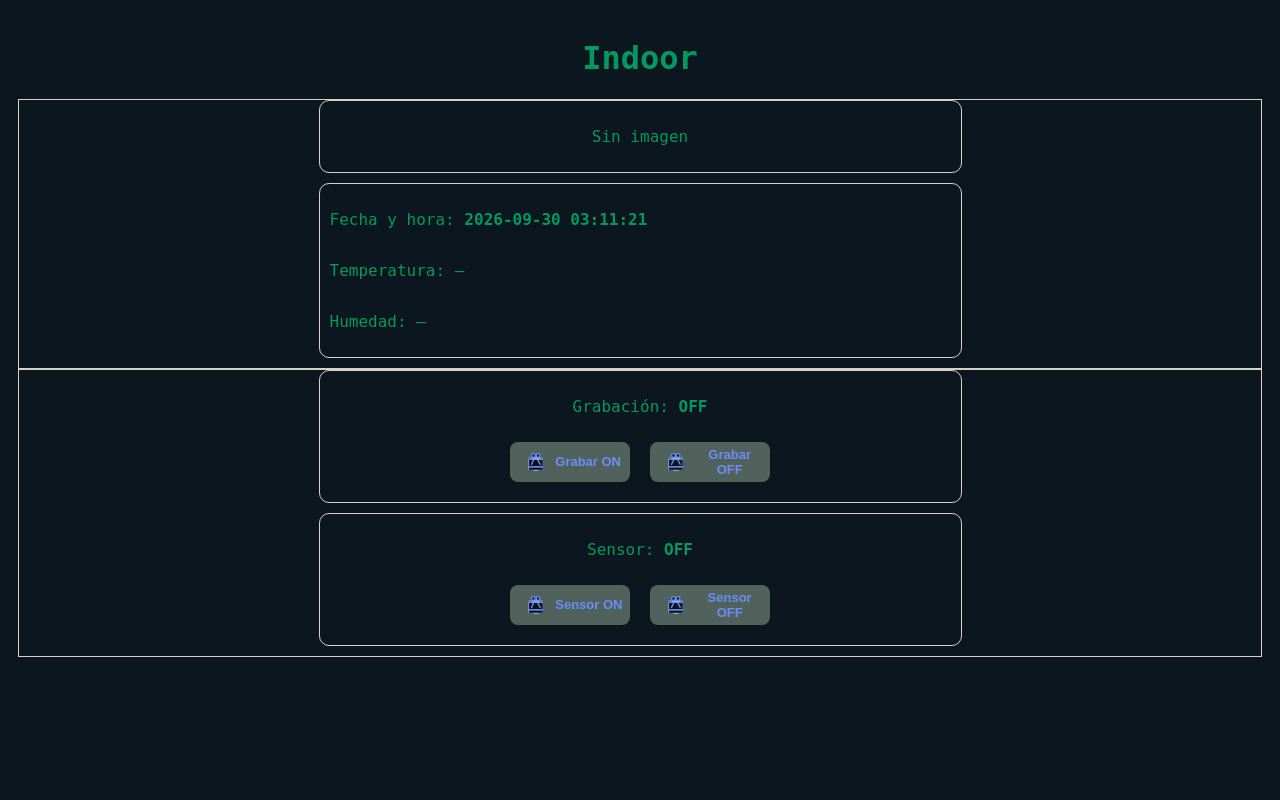
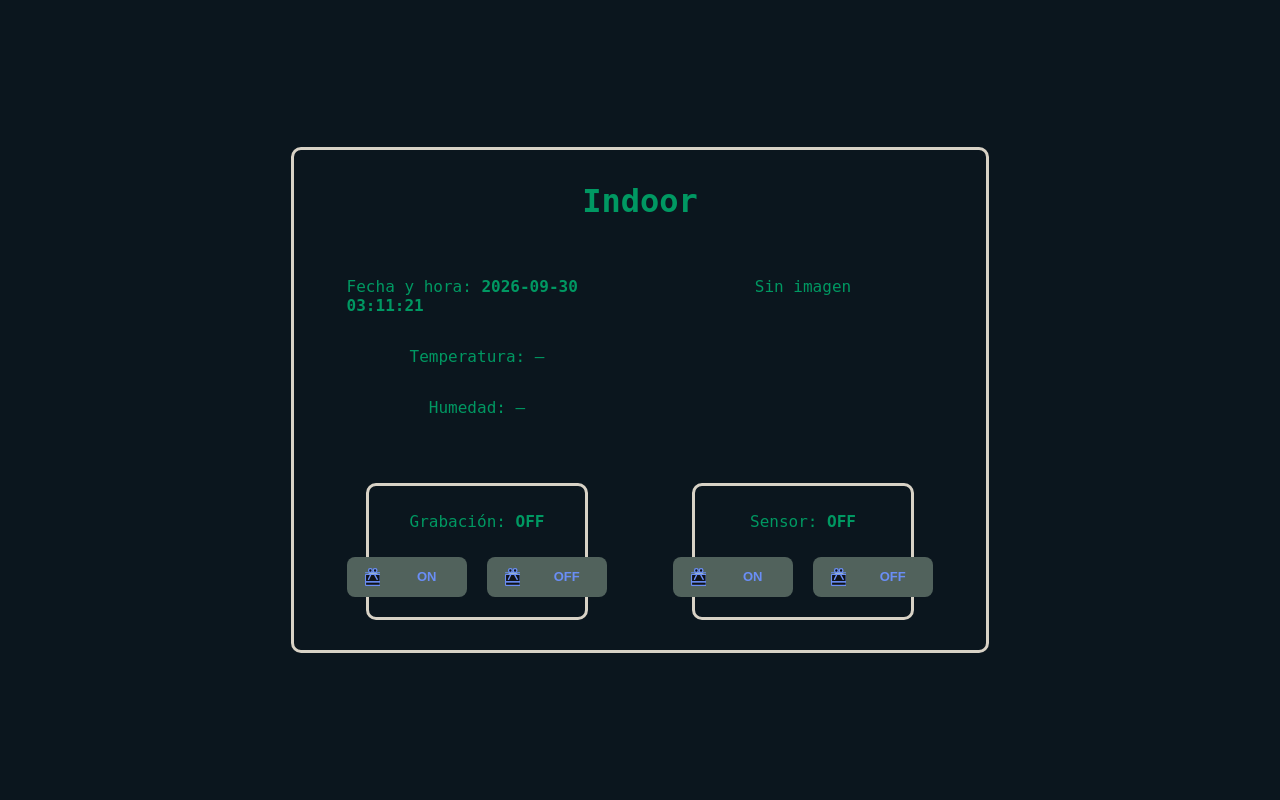
Before and after one commit to joelcastagnani/indoor, a Flask app: page / in a window 1280 px wide. Run offline with Flask 3, Linux system fonts and the light colour scheme.

Commit message:
correcciones en estilos. Arreglo botones. le doy permisos de sistema a los servicios apra que boteen junto con la pc

```diff
--- a/static/style.css
+++ b/static/style.css
@@ -2,6 +2,8 @@
   --fondo: #0B161E;
   --titulos: #009862;
 }
+
+html{display: flex;flex-direction: column;align-items: center;justify-content: center;height: 100%;}
 
 body {
   font-family: jetbrains-mono, monospace;
@@ -9,13 +11,14 @@ body {
   padding: 10px;
   display: flex;
   flex-direction: column;
+  border: 3px solid #D8D2C6;
+  border-radius: 10px;
 }
+
 section {
-  border: 1px solid #D8D2C6;
   border-radius: 10px;
   padding: 10px;
-  margin: 10px;
-  width: 50%;
+  width: 40%;
   margin: 0 auto;
   margin-bottom: 10px;
   color: var(--titulos);
@@ -24,19 +27,22 @@ section {
   flex-direction: column;
   align-items: center;
 }
+
 button {
   border: 1px solid black;
 }
+
 img {
-  max-width: 50%;
+  max-width: 80%;
 }
 
-.info{
+.info {
   width: 100%;
   display: flex;
   flex-direction: column;
-  align-items: left;
+  align-items: center;
 }
+
 .tit {
   width: 50%;
   text-align: center;
@@ -44,21 +50,32 @@ img {
   margin-left: auto;
   margin-right: auto;
 }
-.switches{
+
+.switches {
   margin: auto;
   width: 100%;
   display: flex;
   flex-direction: row;
   justify-content: center;
 }
-.onoff{
+
+.onoff {
   margin: 10px;
+  border: 3px solid #D8D2C6;
+  width: 30%;
 }
-.half1{
-  border: 1px solid #D8D2C6;
+
+.half1 {
+  display: flex;
+  flex-direction: row;
+  padding: 10px;
 }
-.half2{
-  border: 1px solid #D8D2C6;
+
+.half2 {
+  display: flex;
+  flex-direction: row;
+  padding: 10px;
+  justify-content: space-around;
 }
 
 /* From Uiverse.io by vinodjangid07 */
@@ -75,6 +92,7 @@ img {
   transition: all 0.3s;
   margin: 10px;
 }
+
 .IconContainer {
   width: 40px;
   height: 40px;
@@ -84,13 +102,16 @@ img {
   justify-content: center;
   position: relative;
 }
+
 .IconContainer svg {
   width: 40%;
   z-index: 3;
 }
+
 .box-top {
   transition: all 0.3s;
 }
+
 .text {
   color: #D8D2C6;
   width: 70px;
@@ -99,19 +120,23 @@ img {
   color: #6a8ef6;
   display: flex;
   align-items: center;
-  justify-content: flex-start;
+  justify-content: center;
   font-weight: 600;
 }
+
 .reward-btn:hover .IconContainer .box-top {
   transform: translateY(-5px);
 }
+
 .reward-btn:hover {
   background-color: #202531;
 }
+
 .reward-btn:hover .coin {
   transform: translateY(-5px);
   transition-delay: 0.2s;
 }
+
 .coin {
   width: 25%;
   height: 25%;
@@ -123,4 +148,5 @@ img {
   border: 2px solid #A6B9BE;
   margin-top: 4px;
 }
+
 /* From Uiverse.io by vinodjangid07 */
--- a/templates/index.html
+++ b/templates/index.html
@@ -4,7 +4,7 @@
 
 <head>
   <meta charset="utf-8">
-  <!-- <meta http-equiv="refresh" content="2"> -->
+  <meta http-equiv="refresh" content="2">
   <title>Indoor</title>
   <link rel="stylesheet" href="{{ url_for('static', filename='style.css') }}">
 </head>
@@ -13,14 +13,6 @@
   <h1 class="tit">Indoor</h1>
 
   <div class="half1">
-    <section>
-      {% if preview_v %}
-      <img src="/foto/preview.jpg?v={{ preview_v }}" alt="vivo">
-      {% else %}
-      <p>Sin imagen</p>
-      {% endif %}
-    </section>
-
     <section>
       <div class="info">
         <p>Fecha y hora: <strong>{{ ahora }}</strong></p>
@@ -33,29 +25,37 @@
         {% endif %}
       </div>
     </section>
+
+    <section>
+      {% if preview_v %}
+      <img src="/foto/preview.jpg?v={{ preview_v }}" alt="vivo">
+      {% else %}
+      <p>Sin imagen</p>
+      {% endif %}
+    </section>
   </div>
 
   <div class="half2">
-    <section>
+    <section class="onoff">
       <p>Grabación: <strong>{{ est_vid }}</strong></p>
       <div class="switches">
         <form method="post" action="/vid/on">
-          {{ reward_button(text="Grabar ON", type="submit", mask_id="mask-vid-on") }}
+          {{ reward_button(text="ON", type="submit", mask_id="mask-vid-on") }}
         </form>
         <form method="post" action="/vid/off">
-          {{ reward_button(text="Grabar OFF", type="submit", mask_id="mask-vid-off") }}
+          {{ reward_button(text="OFF", type="submit", mask_id="mask-vid-off") }}
         </form>
       </div>
     </section>
 
-    <section>
+    <section class="onoff">
       <p>Sensor: <strong>{{ est_sen }}</strong></p>
       <div class="switches">
         <form method="post" action="/sen/on">
-          {{ reward_button(text="Sensor ON", type="submit", mask_id="mask-sen-on") }}
+          {{ reward_button(text="ON", type="submit", mask_id="mask-sen-on") }}
         </form>
         <form method="post" action="/sen/off">
-          {{ reward_button(text="Sensor OFF", type="submit", mask_id="mask-sen-off") }}
+          {{ reward_button(text="OFF", type="submit", mask_id="mask-sen-off") }}
         </form>
       </div>
     </section>
```
Also changed, not shown: 1 other file.
